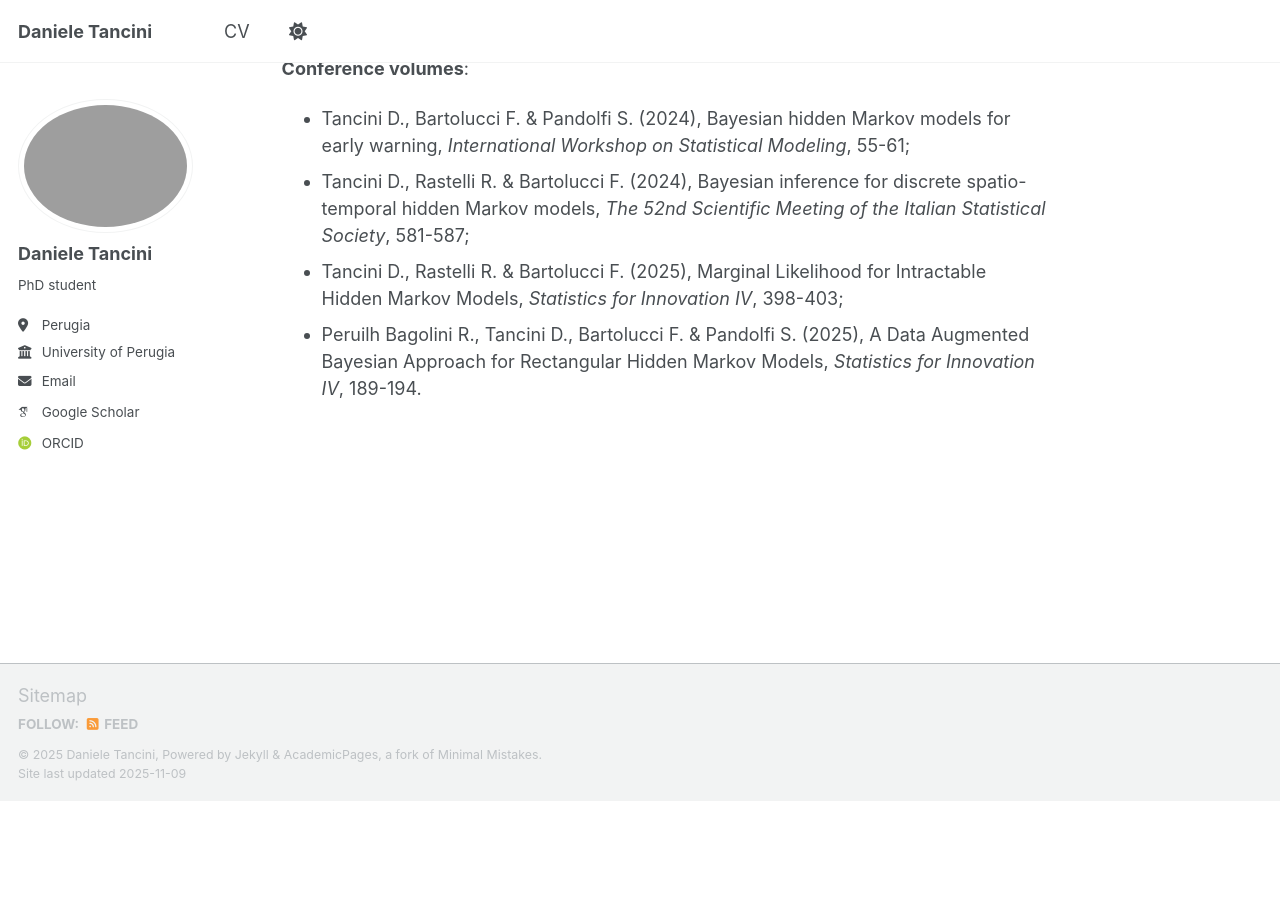
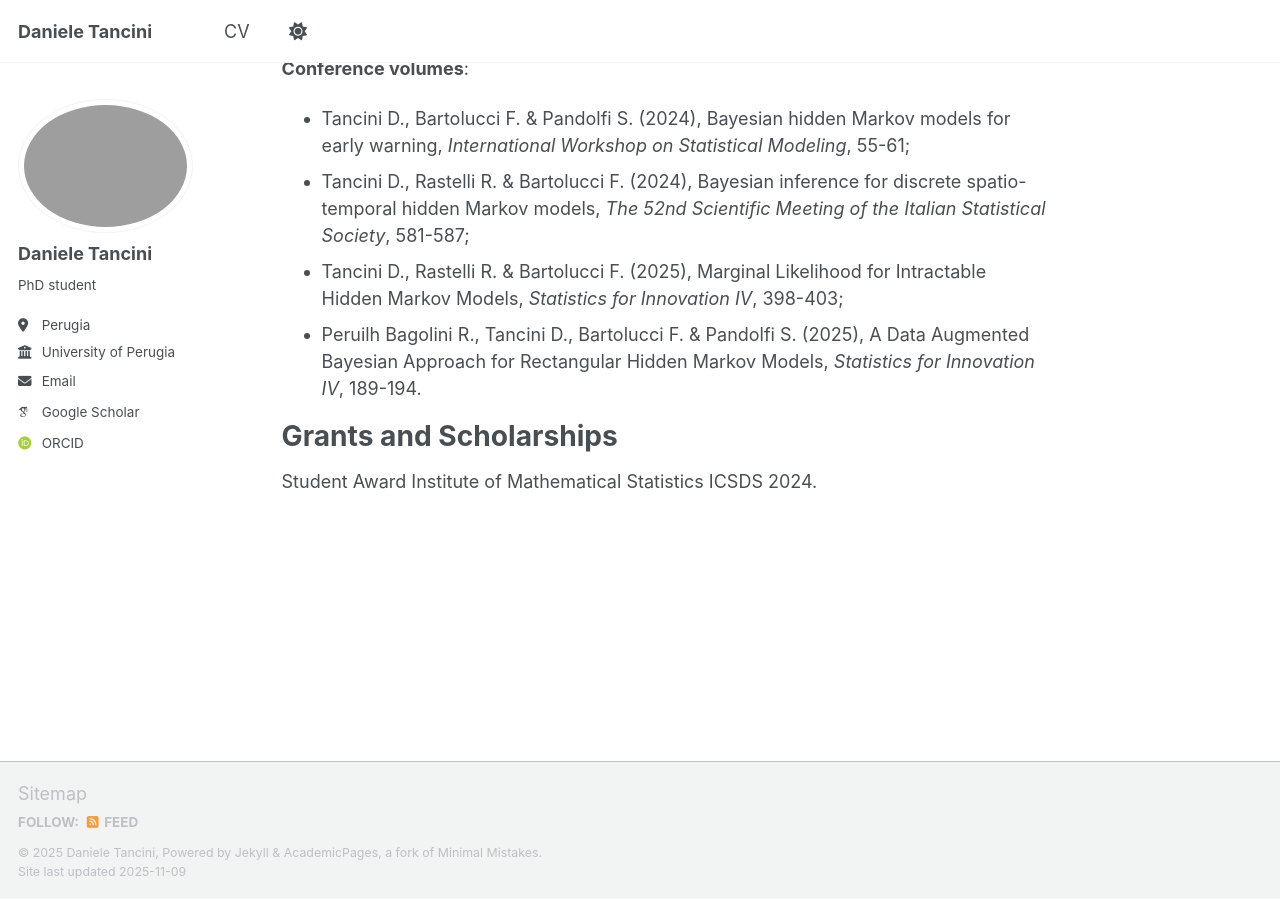
Before and after one commit to DanieleTancini/danieletancini.github.io, a Jekyll site: the page built from _pages/about.md, in a window 1280 px wide and 900 px high, scrolled down 505 px. Built offline with Jekyll 4.4.1, drawn with Linux system fonts in a browser that asks for light colours; some web fonts are replaced; a script that is not in the unit is left out; before the commit the page ends 1306 px from its top, so only the background shows below that.

Commit message:
Update about.md

```diff
--- a/_pages/about.md
+++ b/_pages/about.md
@@ -27,3 +27,7 @@ hidden Markov models, *The 52nd Scientific Meeting of the Italian Statistical So
 Models, *Statistics for Innovation IV*, 398-403;
 - Peruilh Bagolini R., Tancini D., Bartolucci F. & Pandolfi S. (2025), A Data Augmented Bayesian
 Approach for Rectangular Hidden Markov Models, *Statistics for Innovation IV*, 189-194.
+
+Grants and Scholarships
+======
+Student Award Institute of Mathematical Statistics ICSDS 2024.
```
